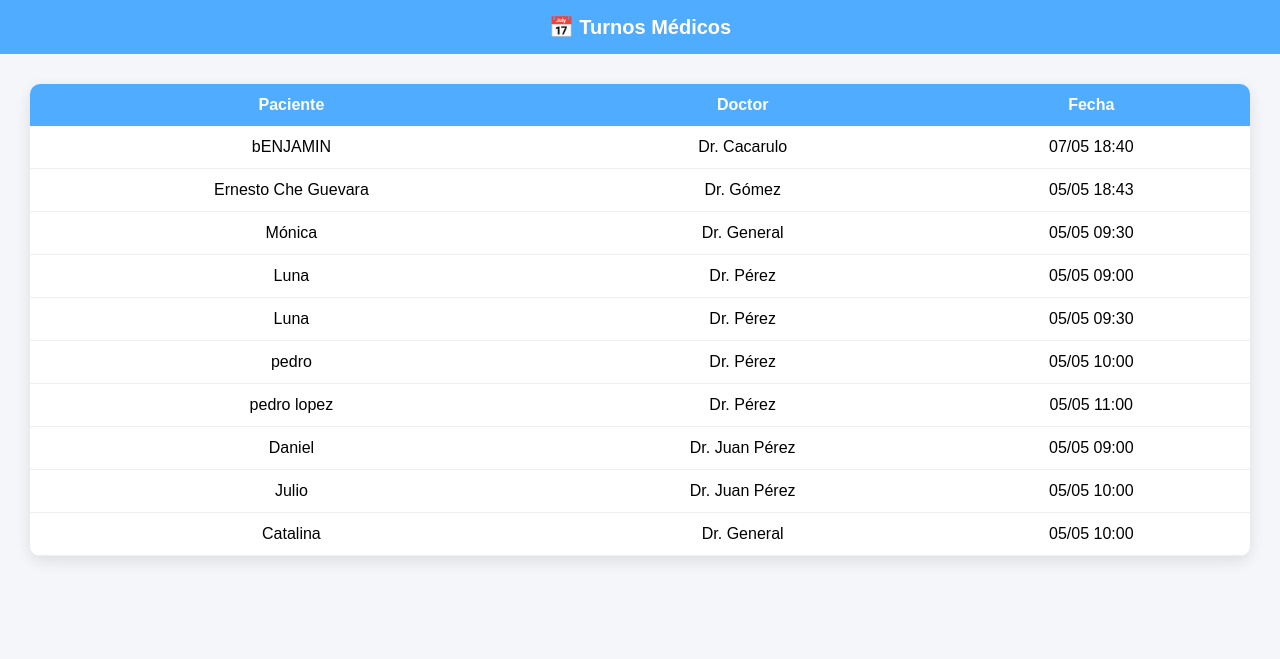
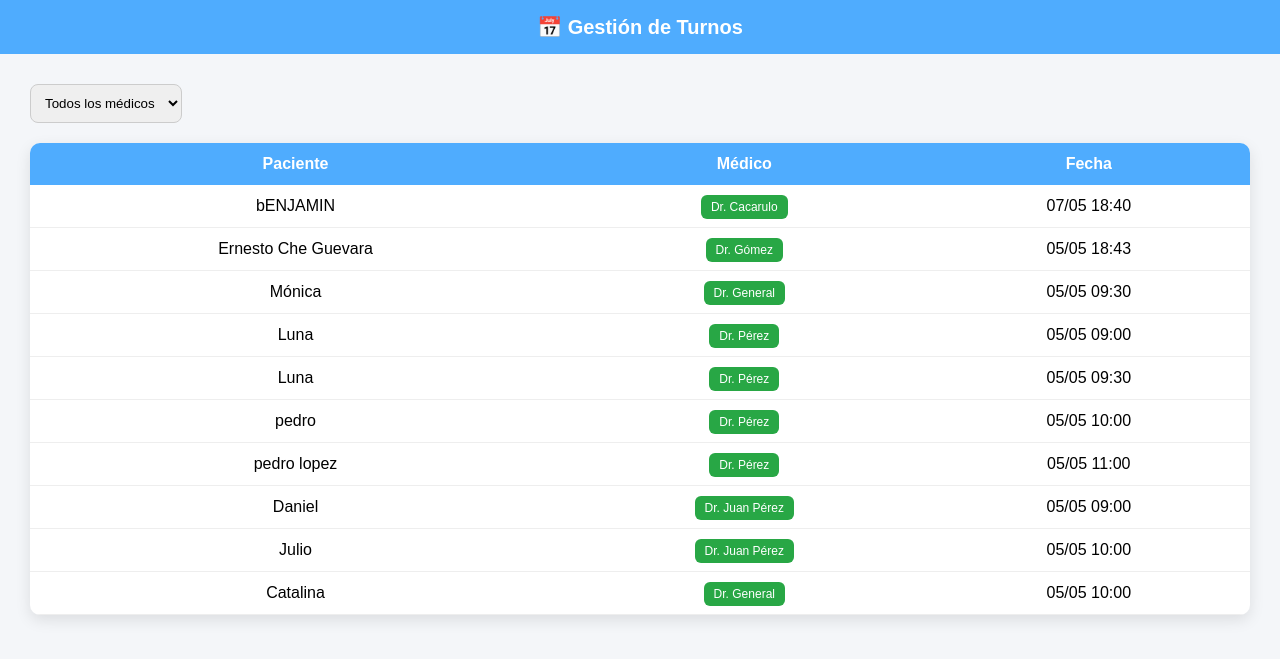
Before and after one commit to danypaez/triage2, a Flask app: page /calendario in a window 1280 px wide. Shown: the top 659 px of the page. Run offline with Flask 3, Linux system fonts and the light colour scheme; the visitor is signed in with stand-in values (Sample User, id 1); data comes from the database, SQL or seed files in the repository.

Commit message:
Update calendario.html

```diff
--- a/templates/calendario.html
+++ b/templates/calendario.html
@@ -7,7 +7,7 @@
 <style>
 body {
     margin: 0;
-            font-family: Arial, sans-serif;
+    font-family: Arial;
     background: #f4f6f9;
 }
 
@@ -22,6 +22,18 @@
 
 .container {
     padding: 30px;
+}
+
+.top-bar {
+    display: flex;
+    justify-content: space-between;
+    margin-bottom: 20px;
+}
+
+select {
+    padding: 10px;
+    border-radius: 8px;
+    border: 1px solid #ccc;
 }
 
 table {
@@ -49,40 +61,67 @@
     background: #f1f7ff;
 }
 
+.badge {
+    padding: 5px 10px;
+    border-radius: 6px;
+    color: white;
+    font-size: 12px;
+}
+
+.dr { background: #28a745; }
+
 .empty {
     text-align: center;
     margin-top: 40px;
     color: #777;
 }
 </style>
+
 </head>
 
 <body>
 
 <header>
-    📅 Turnos Médicos
+📅 Gestión de Turnos
 </header>
 
 <div class="container">
+
+<div class="top-bar">
+
+    <form method="GET" action="/calendario">
+        <select name="doctor" onchange="this.form.submit()">
+            <option value="">Todos los médicos</option>
+
+            {% for m in medicos %}
+                <option value="{{ m }}" {% if doctor_actual == m %}selected{% endif %}>
+                    {{ m }}
+                </option>
+            {% endfor %}
+        </select>
+    </form>
+
+</div>
 
 {% if turnos %}
 <table>
 <tr>
     <th>Paciente</th>
-            <th>Doctor</th>
+    <th>Médico</th>
     <th>Fecha</th>
 </tr>
 
 {% for t in turnos %}
 <tr>
     <td>{{ t[0] }}</td>
-            <td>{{ t[1] }}</td>
+    <td><span class="badge dr">{{ t[1] }}</span></td>
     <td>{{ t[2] }}</td>
 </tr>
 {% endfor %}
+
 </table>
 {% else %}
-        <div class="empty">No hay turnos cargados</div>
+<div class="empty">No hay turnos para este filtro</div>
 {% endif %}
 
 </div>
```
Lines whose indentation alone changed are shown as unchanged.
